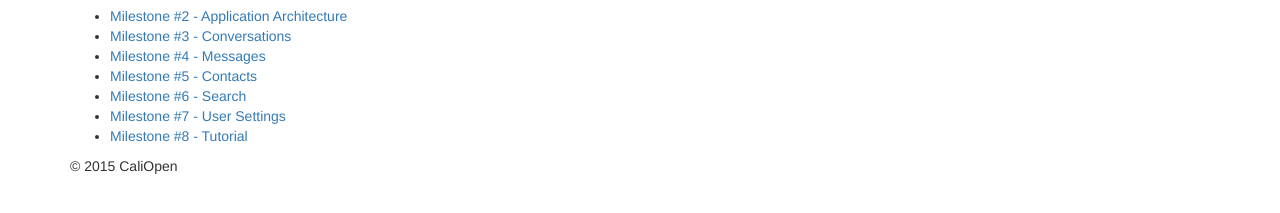
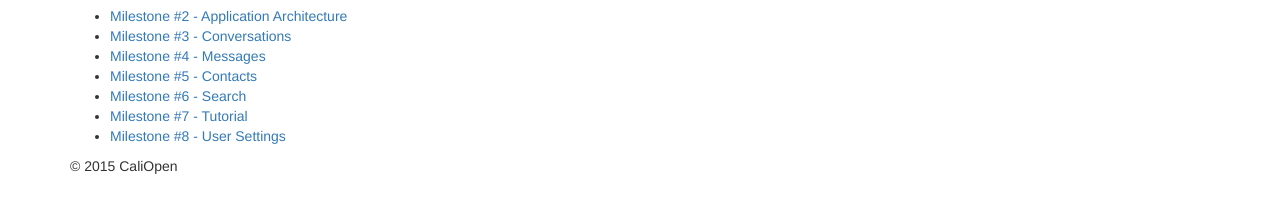
Before and after one commit to CaliOpen/caliopen.github.io, a Jekyll site: the page built from roadmap/index.md, in a window 1280 px wide. Shown: the part 418-631 px from the top of the page. Built offline with Jekyll 4.4.1, drawn with Linux system fonts in a browser that asks for light colours; nearby versions of some CDN libraries; library files that are not in the unit come from our copies.

```diff
--- a/roadmap/index.md
+++ b/roadmap/index.md
@@ -27,5 +27,5 @@ Trello card.
 * [Milestone &#35;4 - Messages](./04-messages.html)
 * [Milestone &#35;5 - Contacts](./05-contacts.html)
 * [Milestone &#35;6 - Search](./06-search.html)
-* [Milestone &#35;7 - User Settings](./07-settings.html)
-* [Milestone &#35;8 - Tutorial](./08-tutorial.html)
+* [Milestone &#35;7 - Tutorial](./07-tutorial.html)
+* [Milestone &#35;8 - User Settings](./08-settings.html)
```
Also changed, not shown: roadmap/07-tutorial.md (renamed from roadmap/08-tutorial.md, +1 -1 lines), roadmap/08-settings.md (renamed from roadmap/07-settings.md, +1 -1 lines).
